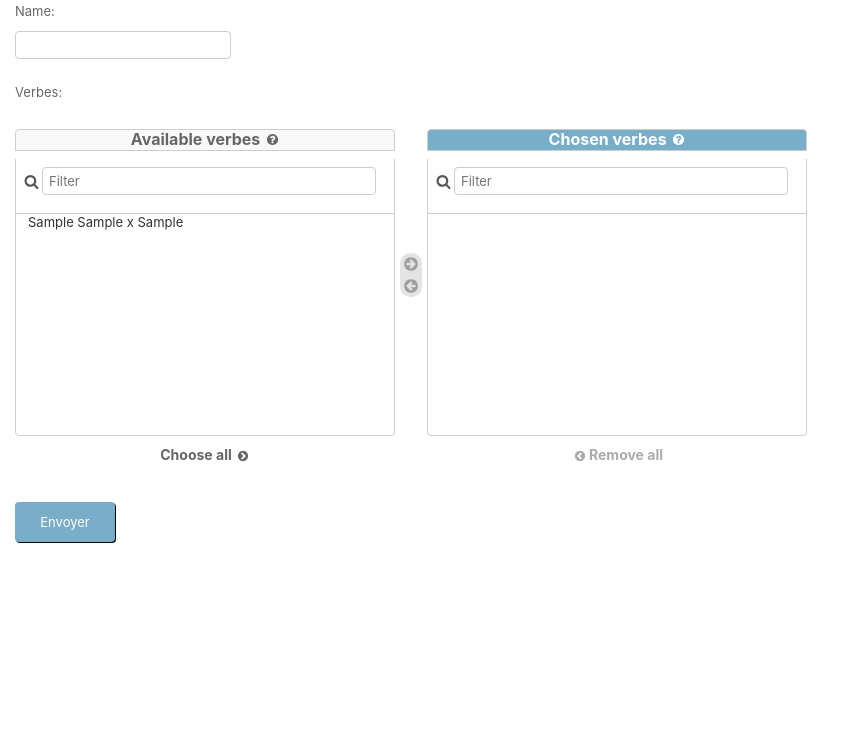
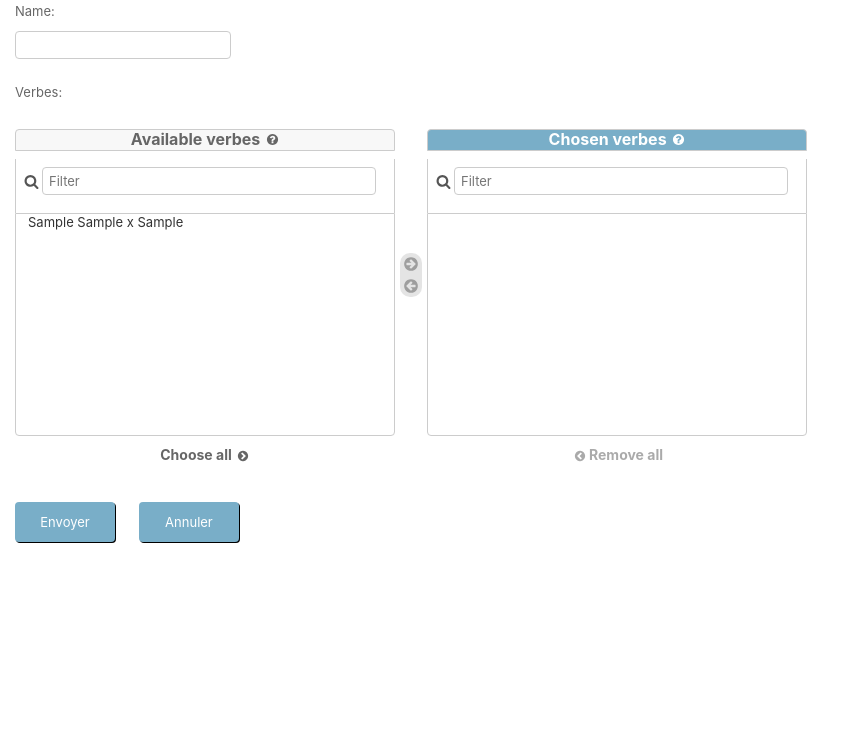
Before and after one commit to johntsinger/django-verbes-irreguliuers, a Django app: page /verbes/table/add in a window 1280 px wide. Shown: the part 60-802 px from the top of the page, without its empty margins (0-855 px from the left). Run offline with Django 4.2, Linux system fonts and the light colour scheme; tables that the repository leaves empty hold one stand-in row (values such as "Sample post"); lists and menus that the app fills with data are empty.

Commit message:
Ajout d'un bouton annuler dans la page de création et regroupement des deux bouton dans un div, modification du css pour les aligner sur une seule ligne, mise a jour de la vue pour prendre en compte l'annulation et la redirection et ajout d'un lien vers la page de creation dans la page table_list

```diff
--- a/verbes/verbes/urls.py
+++ b/verbes/verbes/urls.py
@@ -24,6 +24,6 @@ urlpatterns = [
     path('jsi18n/', JavaScriptCatalog.as_view(), name='javascript-catalog'),
     path('verbes/', views.verbe_list, name='verbe-list'),
     path('verbes/table/<int:table_id>/', views.table_detail, name='table-detail'),
-    path('verbes/table/', views.table_list, name='table_list'),
+    path('verbes/table/', views.table_list, name='table-list'),
     path('verbes/table/add', views.table_create, name='table-create'),
 ]
--- a/verbes/verbes_app/static/verbes_app/css/custom_forms.css
+++ b/verbes/verbes_app/static/verbes_app/css/custom_forms.css
@@ -1,16 +1,3 @@
-input[type='submit'] {
-    margin-top: 20px;
-    margin-right: 20px;
-    width: 100px;
-    height: 40px;
-    box-shadow: 1px 1px 0px black;
-}
-
-label, input {
-    display: block;
-    margin-bottom: 10px;
-}
-
 form {
     display: flex;
     flex-direction: column;
@@ -21,3 +8,17 @@ h1 {
     margin-top: 15px;
     margin-left: 15px;
 }
+
+label, input {
+    display: block;
+    margin-bottom: 10px;
+}
+
+input[type='submit'] {
+    display: inline-block;
+    margin-top: 20px;
+    margin-right: 20px;
+    width: 100px;
+    height: 40px;
+    box-shadow: 1px 1px 0px black;
+}
--- a/verbes/verbes_app/templates/verbes_app/table_create.html
+++ b/verbes/verbes_app/templates/verbes_app/table_create.html
@@ -12,7 +12,10 @@
 <form action="" method="post">
     {% csrf_token %}
     {{ form.as_p }}
-    <input type="submit" value="Envoyer">
+    <div>
+        <input type="submit" value="Envoyer" name="envoyer">
+        <input type="submit" formnovalidate value= "Annuler" name="annuler">
+    </div>
 </form>
 
 {% endblock %}
--- a/verbes/verbes_app/templates/verbes_app/table_list.html
+++ b/verbes/verbes_app/templates/verbes_app/table_list.html
@@ -14,4 +14,6 @@
     {% endfor %}
 </ul>
 
+<a href="{% url 'table-create' %}">Créer une nouvelle liste</a>
+
 {% endblock %}
--- a/verbes/verbes_app/views.py
+++ b/verbes/verbes_app/views.py
@@ -24,10 +24,13 @@ def table_list(request):
 
 def table_create(request):
     if request.method == "POST":
-        form = TableForm(request.POST)
-        if form.is_valid():
-            table = form.save()
-            return redirect('table-detail', table.id)
+        if 'envoyer' in request.POST:
+            form = TableForm(request.POST)
+            if form.is_valid():
+                table = form.save()
+                return redirect('table-detail', table.id)
+        else:
+            return redirect('table-list')
     else:
         form = TableForm()
 
```
